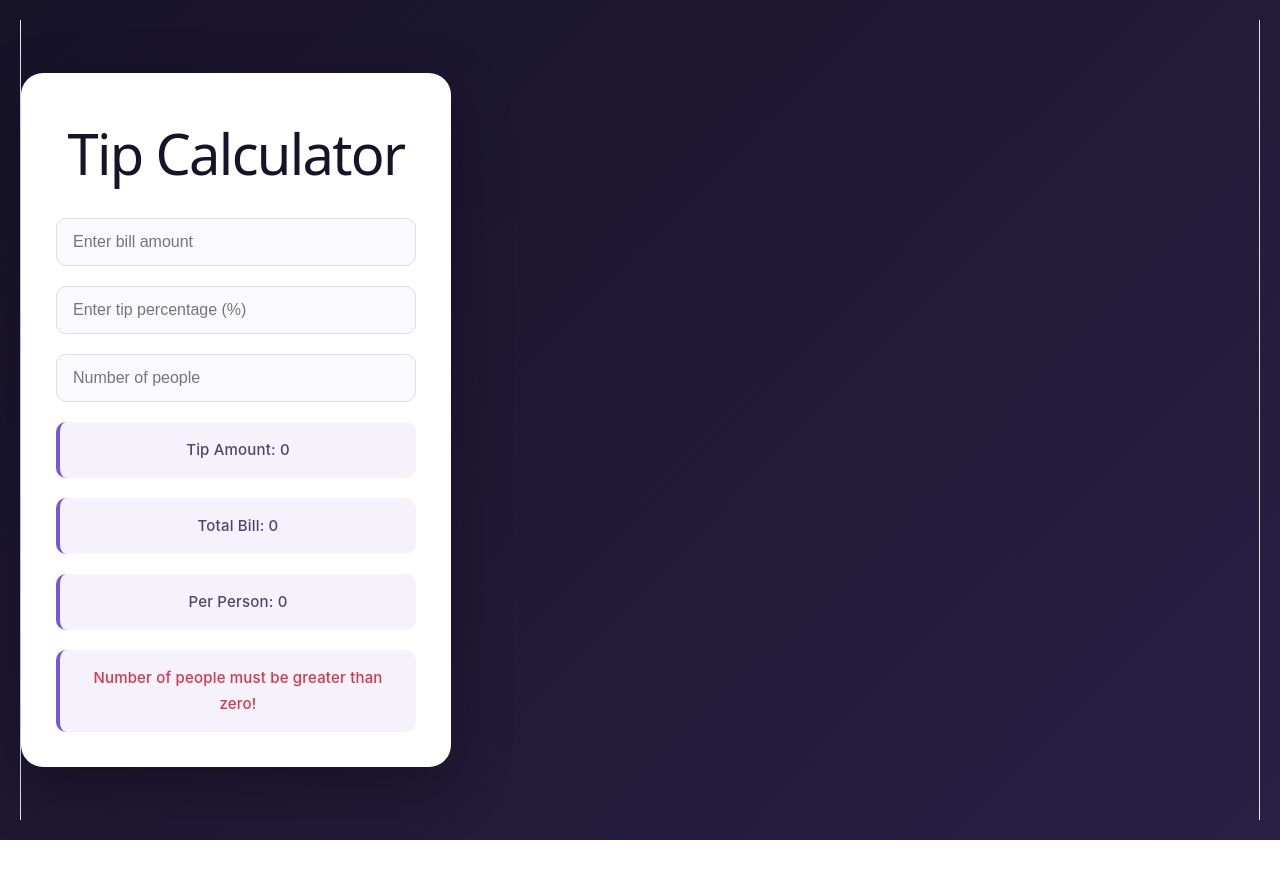
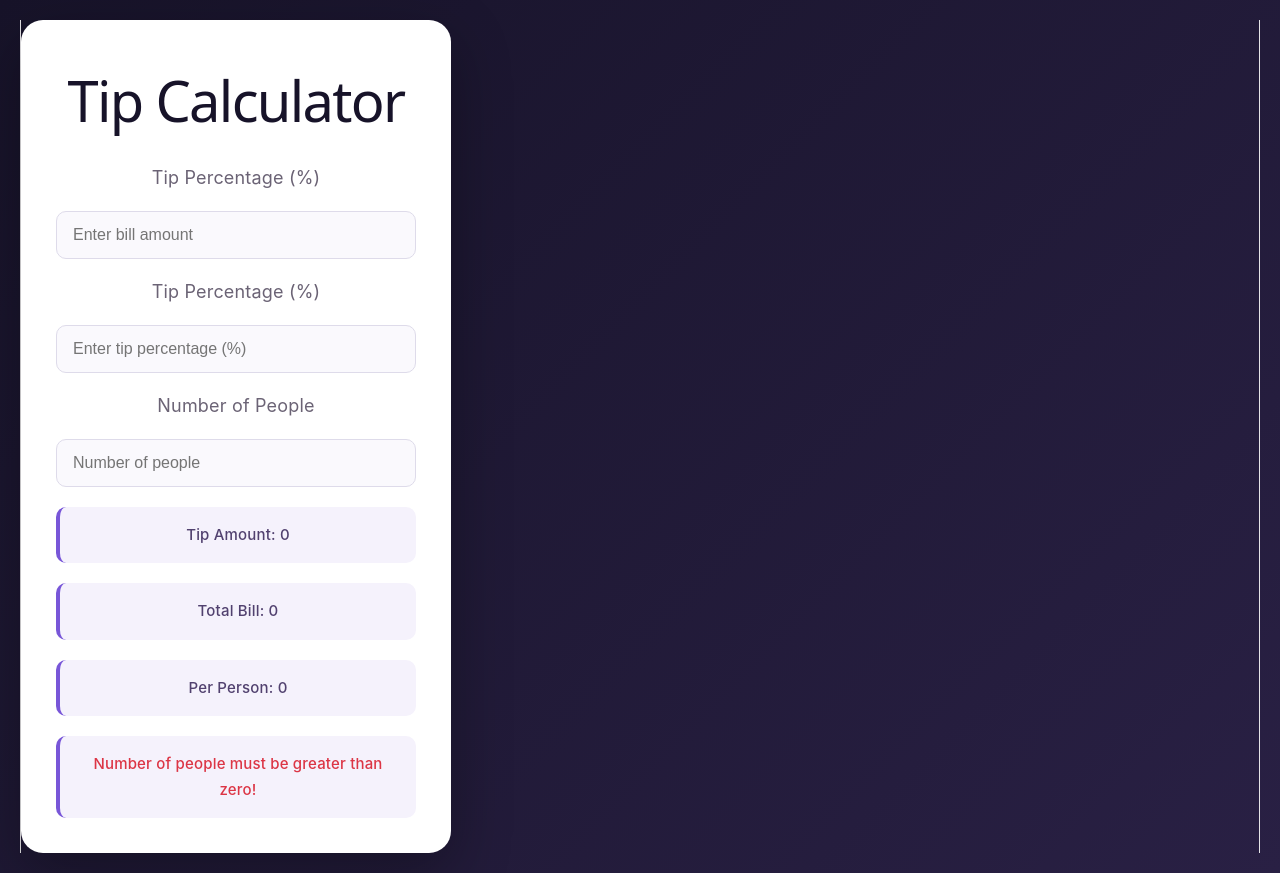
Before and after one commit to saraehrari/Tip-Calculator, a React (Vite) app in the folder Tip-Calculate/: page / in a window 1280 px wide. Before the commit the page ends 840 px from the top, so only its background shows below. Built offline with nearby package versions, Linux system fonts and the light colour scheme.

Commit message:
Update App.jsx

```diff
--- a/Tip-Calculate/src/App.jsx
+++ b/Tip-Calculate/src/App.jsx
@@ -34,6 +34,7 @@ function App() {
     <div>
       <h1>Tip Calculator</h1>
       {/* FIRST INPUT - BILL */}
+       <label>Tip Percentage (%)</label>
       <input
         type="number"
         value={bill}
@@ -42,6 +43,7 @@ function App() {
       />
 
       {/* SECOND INPUT - TIP */}
+       <label>Tip Percentage (%)</label>
       <input
         type="number"
         value={tip}
@@ -50,6 +52,7 @@ function App() {
       />
 
       {/* THIRD INPUT - PEOPLE */}
+        <label>Number of People</label>
       <input
         type="number"
         min="1"
```
